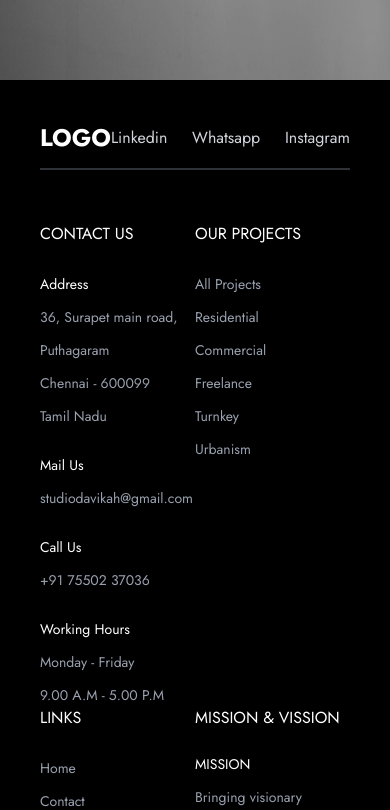
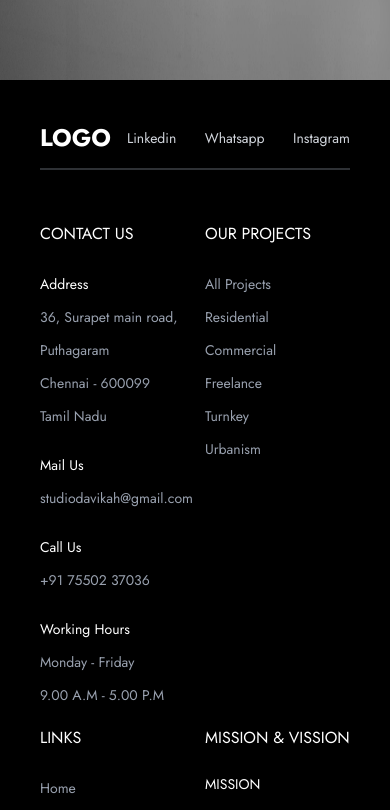
Before and after one commit to studiodaivikah/portfolio, a Next.js app: page / in a window 390 px wide. Shown: the part 1000-1810 px from the top of the page. Built offline with nearby package versions, Linux system fonts and the light colour scheme.

Commit message:
add proper spacing on footer

```diff
--- a/components/footer/mainfooter.tsx
+++ b/components/footer/mainfooter.tsx
@@ -35,14 +35,14 @@ const MainFooter = () => {
   return (
     <section className="flex items-center flex-col gap-3 bg-black w-full py-10">
       <div className="max-w-[1100px] w-full bg-black flex flex-col gap-3 items-center px-10">
-        <div className="flex-between w-full">
+        <div className="flex-between w-full gap-4">
           <p className="text-white font-bold text-[24px]">LOGO</p>
           <div className="flex-between w-full max-w-[300px]">
             {f1_items.map((items) => (
               <Link
                 href={items.href}
                 key={items.id}
-                className="text-[16px] text-gray-300 font-normal"
+                className="text-[14px] sm:text-[16px] text-gray-300 font-normal"
               >
                 {items.label}
               </Link>
@@ -50,7 +50,7 @@ const MainFooter = () => {
           </div>
         </div>
         <div className="w-full border border-gray-400/30 h-0.5" />
-        <div className="grid grid-cols-2 md:flex md:justify-between w-full mt-10">
+        <div className="grid grid-cols-2 gap-5 md:flex md:justify-between w-full mt-10">
           <div className="flex flex-col items-start gap-y-7">
             <div className="flex flex-col items-start gap-y-3">
               <p className="font-normal text-white text-[16px] mb-4">
```
